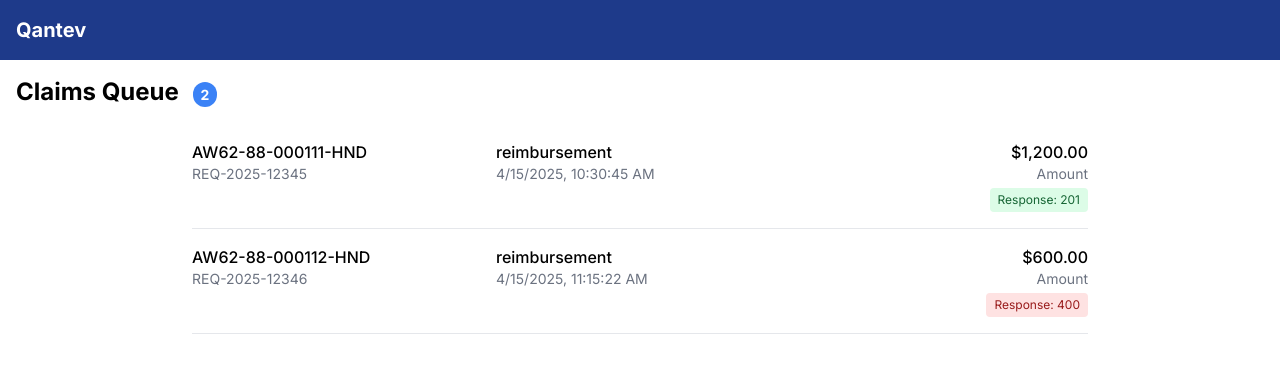
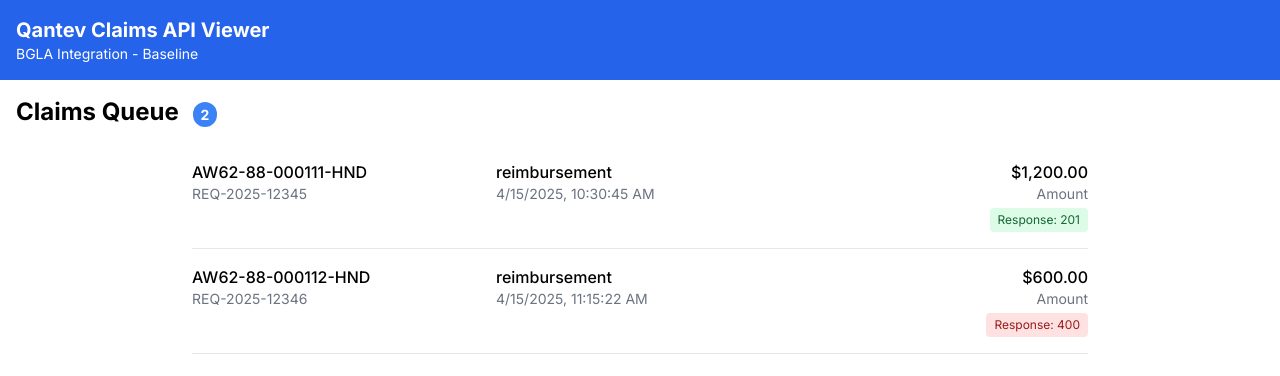
Before and after one commit to nikhil-samuel/api-viewer-poc, a Next.js app: page / in a window 1280 px wide. Shown: the top 376 px of the page. Built offline with nearby package versions, Linux system fonts and the light colour scheme.

Commit message:
Simplify layout for minimal viewer

```diff
--- a/src/app/layout.js
+++ b/src/app/layout.js
@@ -4,17 +4,18 @@
 const inter = Inter({ subsets: ['latin'] })
 
 export const metadata = {
-  title: 'Claim Queue - API Viewer',
-  description: 'View claims submitted via API',
+  title: 'Claims API Viewer',
+  description: 'Minimal viewer for BGLA claim submissions',
 }
 
 export default function RootLayout({ children }) {
   return (
     <html lang="en">
       <body className={inter.className}>
-        <header className="bg-blue-900 text-white p-4">
+        <header className="bg-blue-600 text-white p-4">
           <div className="container mx-auto">
-            <h1 className="text-xl font-bold">Qantev</h1>
+            <h1 className="text-xl font-bold">Qantev Claims API Viewer</h1>
+            <p className="text-sm">BGLA Integration - Baseline</p>
           </div>
         </header>
         <main className="container mx-auto p-4">
```
